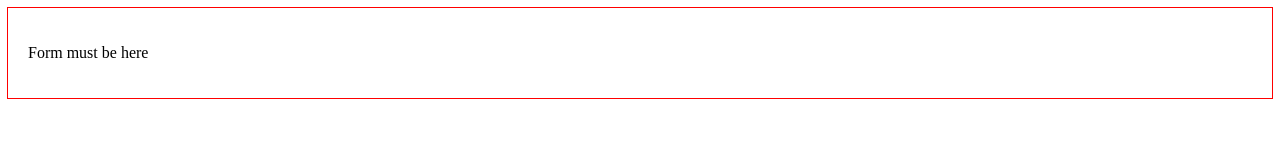
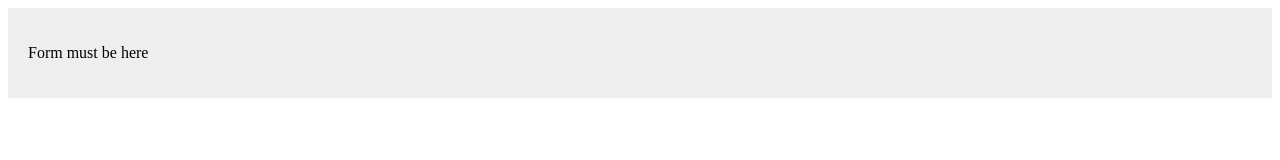
Before and after one commit to oleksii-myronov/cruise, a plain HTML site: page index.html in a window 1280 px wide. Drawn offline with Linux system fonts and the light colour scheme.

Commit message:
Update index.html
ddd

```diff
--- a/index.html
+++ b/index.html
@@ -9,7 +9,7 @@
 
 <body>
 
-    <div style="padding: 20px; outline: 1px solid red;">
+    <div style="padding: 20px; background: #eee">
         <p>Form must be here</p>
         <ody-search-form search-form-settings="OVExplore"></ody-search-form>
     </div>
```
